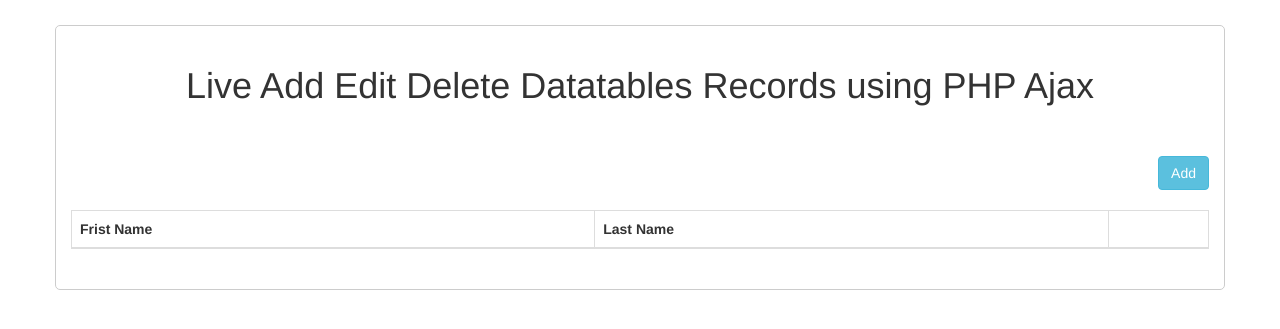
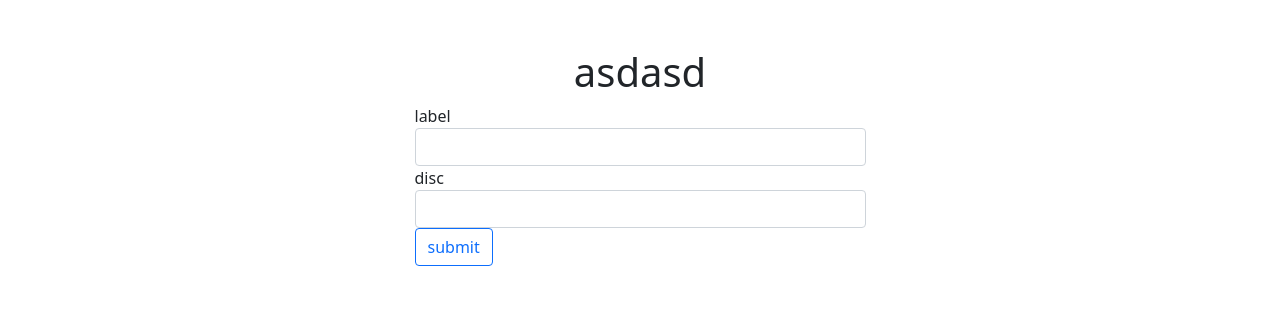
Before and after one commit to danzzzak/tickernew, a PHP site: page / in a window 1280 px wide. Shown: the top 329 px of the page. Run offline with PHP 8.4, Linux system fonts and the light colour scheme; lists and menus that the app fills with data are empty; some libraries are stand-ins or nearby versions.

Commit message:
start new

```diff
--- a/css.css
+++ /dev/null
@@ -1,16 +0,0 @@
-body
-{
- margin:0;
- padding:0;
- background-color:#f1f1f1;
-}
-.box
-{
- width:1270px;
- padding:20px;
- background-color:#fff;
- border:1px solid #ccc;
- border-radius:5px;
- margin-top:25px;
- box-sizing:border-box;
-}
--- a/index.php
+++ b/index.php
@@ -4,44 +4,63 @@
     <meta charset="UTF-8">
     <meta http-equiv="X-UA-Compatible" content="IE=edge">
     <meta name="viewport" content="width=device-width, initial-scale=1.0">
-    <link rel="stylesheet" href="css.css">
-    <script src="https://code.jquery.com/jquery-1.12.4.js"></script>
-    <link rel="stylesheet" href="https://maxcdn.bootstrapcdn.com/bootstrap/3.3.7/css/bootstrap.min.css" />
-    <script src="https://cdn.datatables.net/1.10.15/js/jquery.dataTables.min.js"></script>
-    <script src="https://cdn.datatables.net/1.10.15/js/dataTables.bootstrap.min.js"></script>
-    <link rel="stylesheet" href="https://cdnjs.cloudflare.com/ajax/libs/bootstrap-datepicker/1.6.4/css/bootstrap-datepicker.css" />
-
-    <script src="https://cdnjs.cloudflare.com/ajax/libs/bootstrap-datepicker/1.6.4/js/bootstrap-datepicker.js"></script>
-    <script src="js.js"></script>
-    <title>tasksss</title>
+    <link href="https://cdn.jsdelivr.net/npm/bootstrap@5.1.1/dist/css/bootstrap.min.css" rel="stylesheet" integrity="sha384-F3w7mX95PdgyTmZZMECAngseQB83DfGTowi0iMjiWaeVhAn4FJkqJByhZMI3AhiU" crossorigin="anonymous">
+    <title>Document</title>
 </head>
 <body>
-<div class="container box">
-   <h1 align="center">Live Add Edit Delete Datatables Records using PHP Ajax</h1>
-   <br />
-   <div class="table-responsive">
-   <br />
-    <div align="right">
-     <button type="button" name="add" id="add" class="btn btn-info">Add</button>
+
+    <div class="container">
+        <div class="row">
+            <div class="col-md-12 mt-5">
+                <h1 class="text-center">asdasd</h1>
+            </div>
+        </div>
+        <div class="row">
+            <div class="col-md-5 mx-auto">
+                <form action="" method="post" id="form">
+                    <div id="result"></div>
+                    <div class="form-group">
+                        <label for="">label</label>
+                        <input type="text" id='title' class="form-control">
+                    </div>
+                    <div class="form-group">
+                    <label for="">disc</label>
+                    <input type="text" id='disc' class="form-control">
+                    </div>
+                    <div class="form-group">
+                        <button type = 'submit' id='submit' class="btn btn-outline-primary">submit</button>
+                    </div>
+                </form>
+            </div>
+        </div>
     </div>
-    <br />
-    <div id="alert_message"></div>
-    <table id="user_data" class="table table-bordered table-striped">
-     <thead>
-      <tr>
-       <th>Frist Name</th>
-       <th>Last Name</th>
-       <th></th>
-      </tr>
-     </thead>
-    </table>
-   </div>
-  </div>
+    <script
+  src="https://code.jquery.com/jquery-3.6.0.min.js"
+  integrity="sha256-/xUj+3OJU5yExlq6GSYGSHk7tPXikynS7ogEvDej/m4="
+  crossorigin="anonymous"></script>
+  <script>
+      $(document).on('click', "#submit", function(e){
+        e.preventDefault();
+        let title = $("#title").val();
+        let disc = $("#disc").val();
+        let submit = $("#submit").val();
+
+        $.ajax({
+            url:"insert.php",
+            type:"post",
+            data: {
+                title:title,
+                disc:disc,
+                submit:submit
+            },
+            success: function(data) {
+               $("#result").html(data);
+            }
+
+        });
+
+        $("#form")[0].reset();
+      })
+  </script>
 </body>
 </html>
-
-<script type="text/javascript" language="javascript" >
-$(document).ready(function() {
-
-}
-</script>
--- a/js.js
+++ /dev/null
@@ -1,3 +0,0 @@
-$(document).ready(function() {
-
-}
```
Also changed, not shown: insert.php (added, +12 -0 lines), model.php (added, +29 -0 lines).
